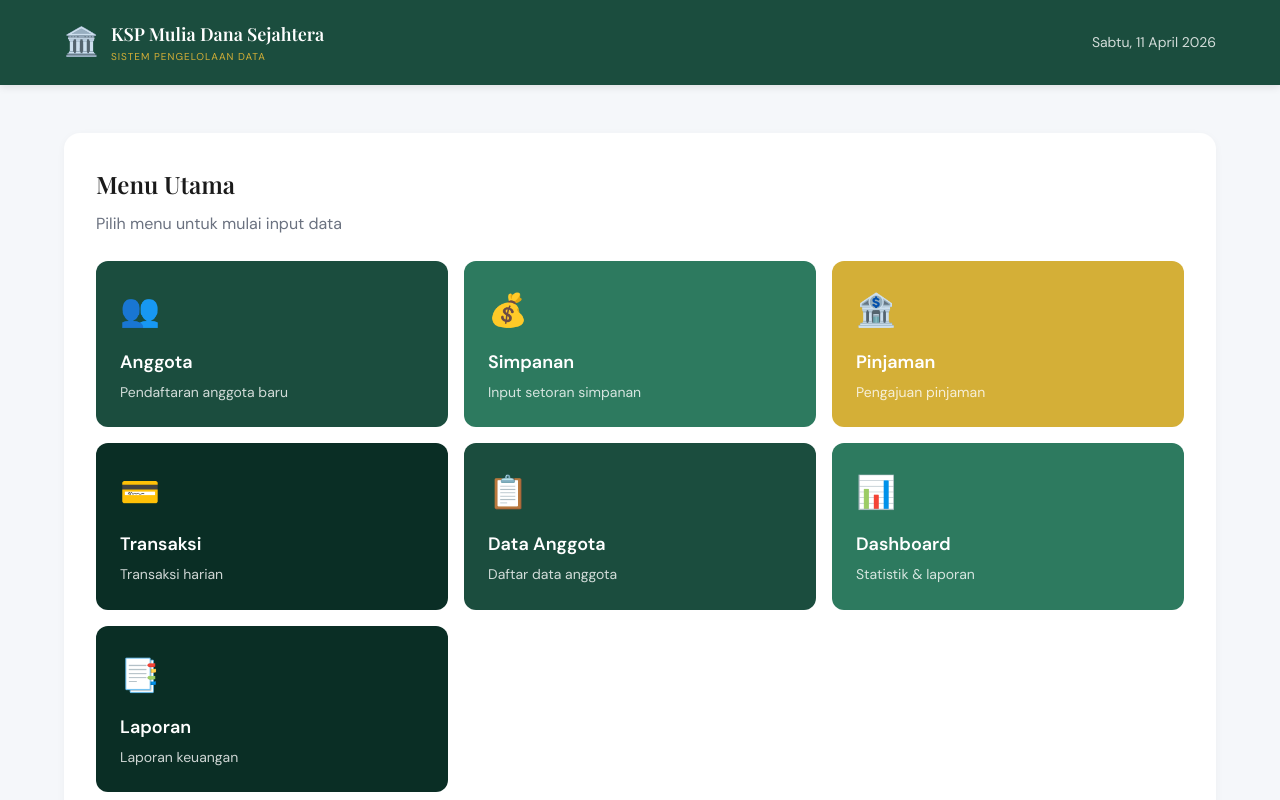
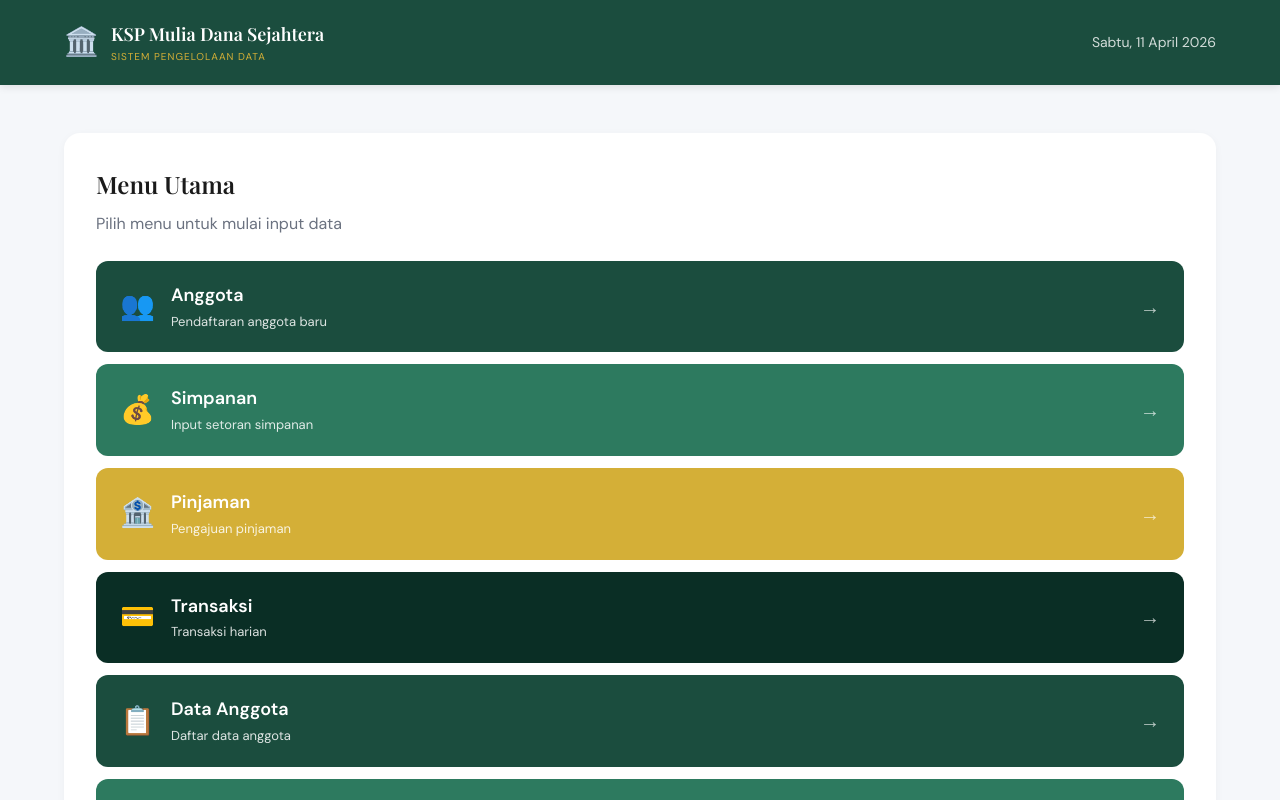
Before and after one commit to manangindu81-design/mds, a Next.js app: page / in a window 1280 px wide. Shown: the top 800 px of the page. Built offline with nearby package versions, Linux system fonts and the light colour scheme.

Commit message:
Fix: reorganize main menu to vertical layout

```diff
--- a/src/app/page.tsx
+++ b/src/app/page.tsx
@@ -104,14 +104,15 @@ export default function Home() {
             Pilih menu untuk mulai input data
           </p>
 
-          <div style={{ display: "grid", gridTemplateColumns: "repeat(3, 1fr)", gap: 16 }}>
+          <div style={{ display: "flex", flexDirection: "column", gap: 12 }}>
             {menuItems.map((item, index) => (
               <Link
                 key={index}
                 href={item.href}
                 style={{
-                  display: "block",
-                  padding: 24,
+                  display: "flex",
+                  alignItems: "center",
+                  padding: "20px 24px",
                   borderRadius: 12,
                   background: item.color,
                   textDecoration: "none",
@@ -119,17 +120,20 @@ export default function Home() {
                   transition: "transform 0.2s, box-shadow 0.2s",
                 }}
                 onMouseOver={(e) => {
-                  e.currentTarget.style.transform = "translateY(-2px)";
+                  e.currentTarget.style.transform = "translateX(4px)";
                   e.currentTarget.style.boxShadow = "0 8px 24px rgba(0,0,0,0.15)";
                 }}
                 onMouseOut={(e) => {
-                  e.currentTarget.style.transform = "translateY(0)";
+                  e.currentTarget.style.transform = "translateX(0)";
                   e.currentTarget.style.boxShadow = "none";
                 }}
               >
-                <div style={{ fontSize: 32, marginBottom: 12 }}>{item.icon}</div>
-                <div style={{ fontSize: 18, fontWeight: 600, marginBottom: 4 }}>{item.title}</div>
-                <div style={{ fontSize: 14, opacity: 0.8 }}>{item.description}</div>
+                <div style={{ fontSize: 28, marginRight: 16 }}>{item.icon}</div>
+                <div style={{ flex: 1 }}>
+                  <div style={{ fontSize: 18, fontWeight: 600, marginBottom: 2 }}>{item.title}</div>
+                  <div style={{ fontSize: 13, opacity: 0.85 }}>{item.description}</div>
+                </div>
+                <div style={{ fontSize: 20, opacity: 0.7 }}>→</div>
               </Link>
             ))}
           </div>
```
